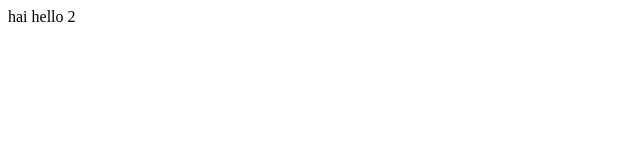
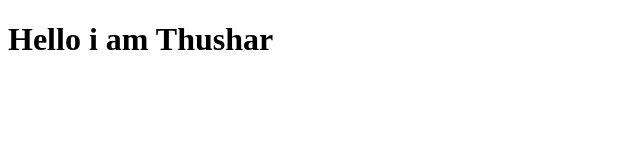
Before and after one commit to thushar-p/git-course, a plain HTML site: page home.html in a window 1280 px wide. Shown: the whole page, without its empty margins (0-640 px from the left). Drawn offline with Linux system fonts and the light colour scheme.

Commit message:
added my name in home.html

```diff
--- a/home.html
+++ b/home.html
@@ -6,8 +6,6 @@
     <title>Document</title>
 </head>
 <body>
-    hai
-
-    hello 2
+  <h1>Hello i am Thushar</h1>
 </body>
 </html>
```
